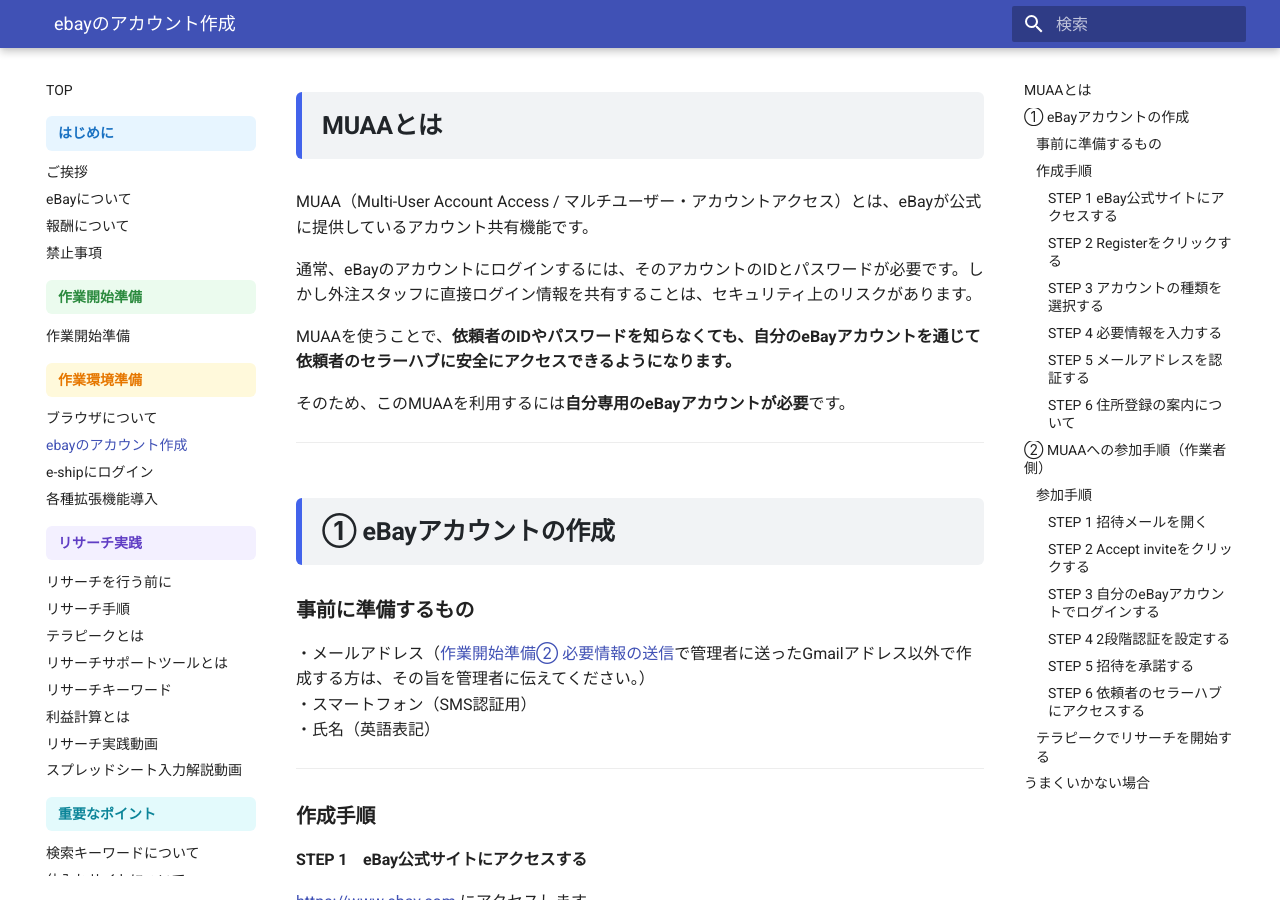
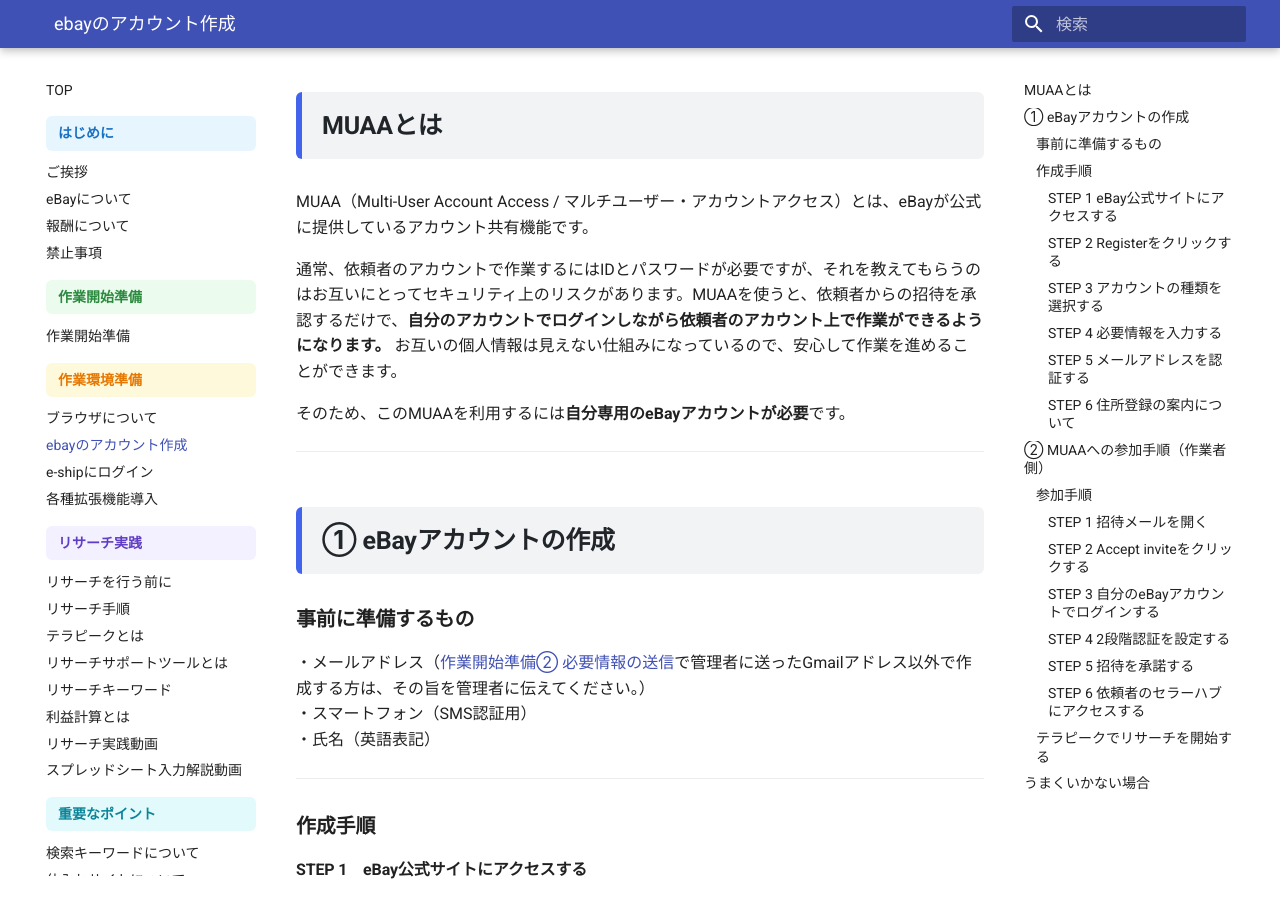
Before and after one commit to jun-hata/outsourcing-manual, an MkDocs documentation site: the page built from docs/env_ebay_login.md, in a window 1280 px wide and 900 px high, scrolled down 381 px. Built offline with MkDocs 1.6.1 and Material for MkDocs 9.7.7, drawn with Linux system fonts in a browser that asks for light colours; some of the changed text lies outside the part shown.

Commit message:
Update env_ebay_login.md

```diff
--- a/docs/env_ebay_login.md
+++ b/docs/env_ebay_login.md
@@ -17,9 +17,7 @@
 
 MUAA（Multi-User Account Access / マルチユーザー・アカウントアクセス）とは、eBayが公式に提供しているアカウント共有機能です。
 
-通常、eBayのアカウントにログインするには、そのアカウントのIDとパスワードが必要です。しかし外注スタッフに直接ログイン情報を共有することは、セキュリティ上のリスクがあります。
-
-MUAAを使うことで、**依頼者のIDやパスワードを知らなくても、自分のeBayアカウントを通じて依頼者のセラーハブに安全にアクセスできるようになります。**
+通常、依頼者のアカウントで作業するにはIDとパスワードが必要ですが、それを教えてもらうのはお互いにとってセキュリティ上のリスクがあります。MUAAを使うと、依頼者からの招待を承認するだけで、**自分のアカウントでログインしながら依頼者のアカウント上で作業ができるようになります。** お互いの個人情報は見えない仕組みになっているので、安心して作業を進めることができます。
 
 そのため、このMUAAを利用するには**自分専用のeBayアカウントが必要**です。
 
@@ -130,15 +128,17 @@
 
 自分のアカウントで [https://www.ebay.com](https://www.ebay.com) にログインし、以下の順で進みます。
 
-左上のアカウント名をクリック →「**Hi ●●**」と書かれている場所をクリック →「**Account Preferences**」項目下の「**Team access**」をクリック
+左上のアカウント名をクリック（「**Hi ●●**」と書かれている場所）→「**Account Preferences**」項目下の「**Team access**」をクリック
 
 セキュリティコードの認証を行うと依頼者のセラーハブ画面にアクセスできます。
+
+依頼者のセラーハブ画面に入ったら、**画面左上のアカウント名が自分の名前**であることと、**セラーハブ内のアカウントが管理者アカウント名**であることを確認してください。
 
 ---
 
 ### テラピークでリサーチを開始する
 
-セラーハブ左上メニューの「**Research**」→「**Terapeak product research**」を選択し、調べたい商品のキーワードを入力して検索します。
+セラーハブ上段メニューの「**Research**」→「**product research**」を選択し、調べたい商品のキーワードを入力して検索します。
 
 👉 [テラピークとは](tool_terapeak.md)
 
```
